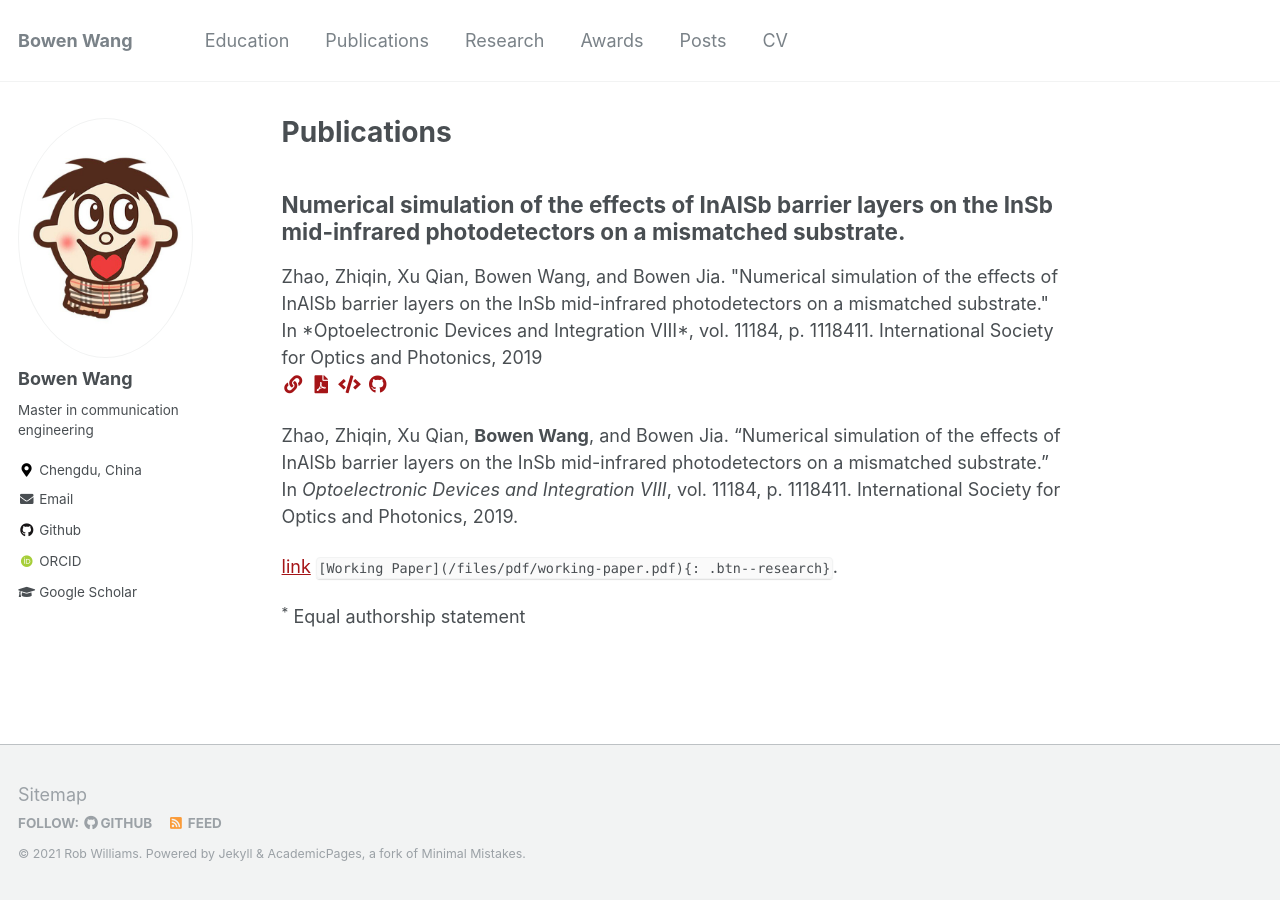
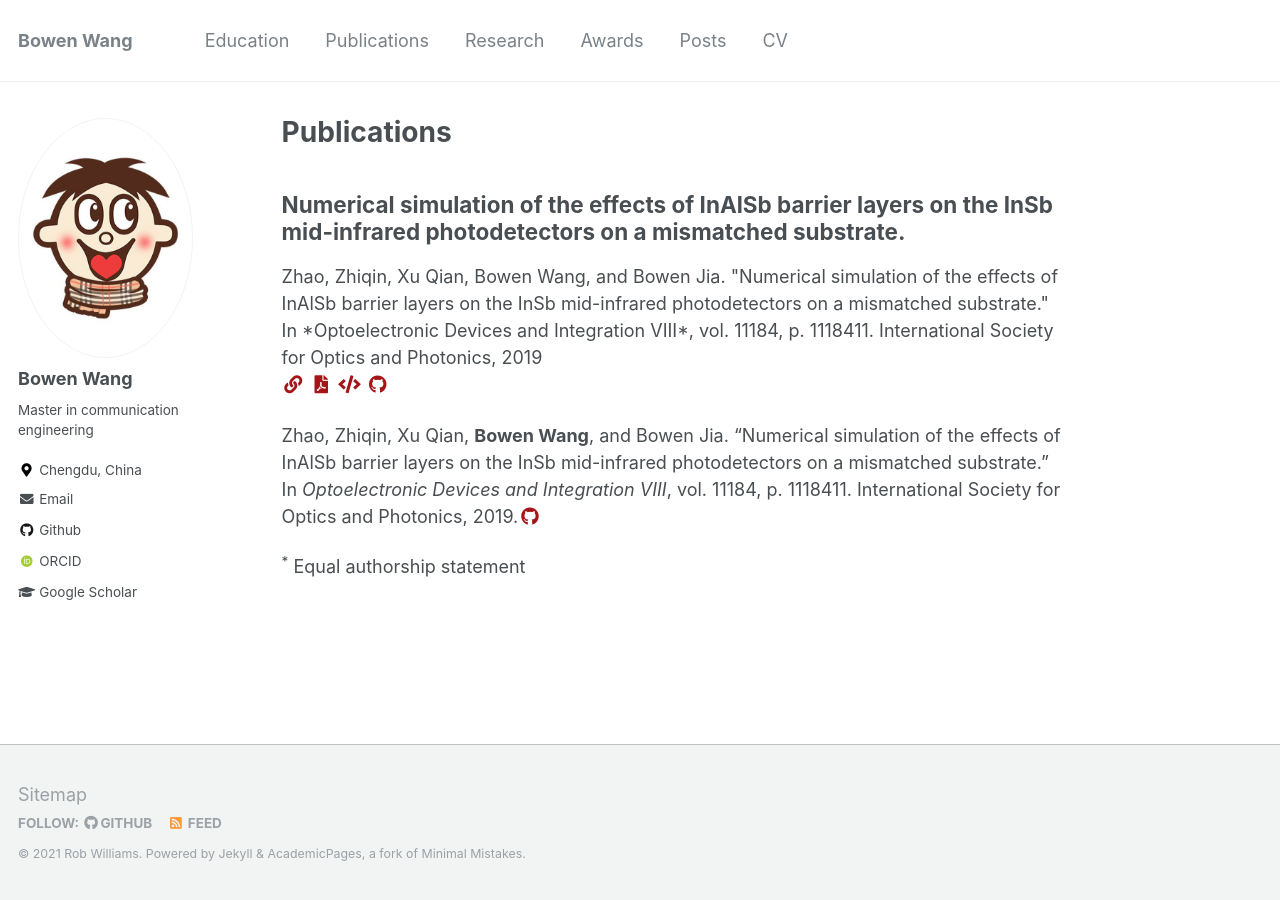
Before and after one commit to BW-Wang/BW-Wang.github.io, a Jekyll site: the page built from _pages/publications.md, in a window 1280 px wide. Built offline with Jekyll 4.4.1, drawn with Linux system fonts in a browser that asks for light colours; some web fonts are replaced.

Commit message:
Update publications.md

```diff
--- a/_pages/publications.md
+++ b/_pages/publications.md
@@ -15,8 +15,6 @@ author_profile: true
   {% include archive-single.html %}
 {% endfor %}
 
-Zhao, Zhiqin, Xu Qian, **Bowen Wang**, and Bowen Jia. "Numerical simulation of the effects of InAlSb barrier layers on the InSb mid-infrared photodetectors on a mismatched substrate." In *Optoelectronic Devices and Integration VIII*, vol. 11184, p. 1118411. International Society for Optics and Photonics, 2019.
-
-[link](https://doi.org/10.1117/12.2536915) `[Working Paper](/files/pdf/working-paper.pdf){: .btn--research}`.
+Zhao, Zhiqin, Xu Qian, **Bowen Wang**, and Bowen Jia. "Numerical simulation of the effects of InAlSb barrier layers on the InSb mid-infrared photodetectors on a mismatched substrate." In *Optoelectronic Devices and Integration VIII*, vol. 11184, p. 1118411. International Society for Optics and Photonics, 2019.<a href="{{ [HTML  标签 | 菜鸟教程 (runoob.com)](https://www.runoob.com/tags/tag-i.html) }}"><i class="fab fa-fw fa-github zoom" aria-hidden="true"></i></a>
 
 <sup>*</sup> Equal authorship statement
```
